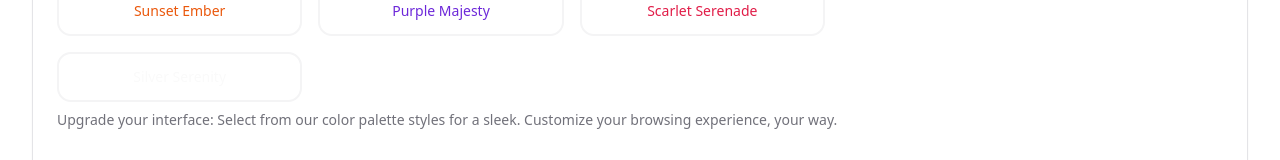
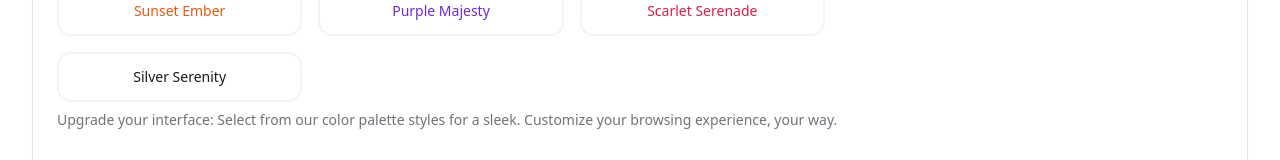
Before and after one commit to javiergenepaul/Palette-Shift, a React (Vite) app: page / in a window 1280 px wide. Shown: the part 391-551 px from the top of the page. Built offline with nearby package versions, Linux system fonts and the light colour scheme.

Commit message:
fix dark mode for silver theme

```diff
--- a/src/screens/components/settings-content/settings-content.tsx
+++ b/src/screens/components/settings-content/settings-content.tsx
@@ -14,6 +14,7 @@ import {
   LAVENDER_COLOR,
   SCARLET_COLOR,
   SILVER_COLOR,
+  SILVER_COLOR_DARK,
   SUNSET_COLOR,
 } from "@/config";
 import { translate } from "@/i18n";
@@ -34,7 +35,7 @@ import { InputFieldGroup } from "../input-field-group";
 import { FontFamiltyType, FontItem, FontItemInterface } from "../font-item";
 
 export const SettingsContent = () => {
-  const { color, language, font, setColor, setLanguage, setFont } =
+  const { color, language, font, setColor, setLanguage, setFont, getTheme } =
     useSettingsStore();
   const { toast } = useToast();
 
@@ -78,7 +79,7 @@ export const SettingsContent = () => {
     {
       name: translate("color.options.silver.title"),
       value: "silver",
-      color: SILVER_COLOR,
+      color: getTheme() ? SILVER_COLOR : SILVER_COLOR_DARK,
       qoutes: [...generateColorQoutes("silver")],
     },
   ];
```
